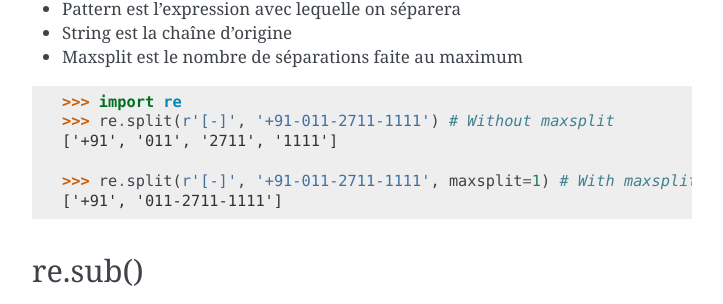
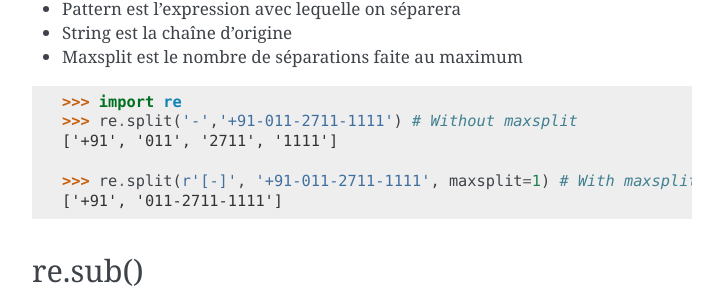
Before and after one commit to HE-Arc/livre-python, a Sphinx documentation site: the page built from source/re/index.rst, in a window 1280 px wide and 900 px high, scrolled down 2162 px. Shown: the part 148-452 px from the top of the window, without its empty margins (388-1111 px from the left). Built offline with Sphinx 7.4.7, drawn with Linux system fonts in a browser that asks for light colours.

```diff
--- a/source/re/index.rst
+++ b/source/re/index.rst
@@ -118,7 +118,7 @@ re.split()
 .. code:: pycon
 
 	>>> import re
-	>>> re.split(r'[-]', '+91-011-2711-1111') # Without maxsplit
+	>>> re.split('-','+91-011-2711-1111') # Without maxsplit
 	['+91', '011', '2711', '1111']
 
 	>>> re.split(r'[-]', '+91-011-2711-1111', maxsplit=1) # With maxsplit
```
